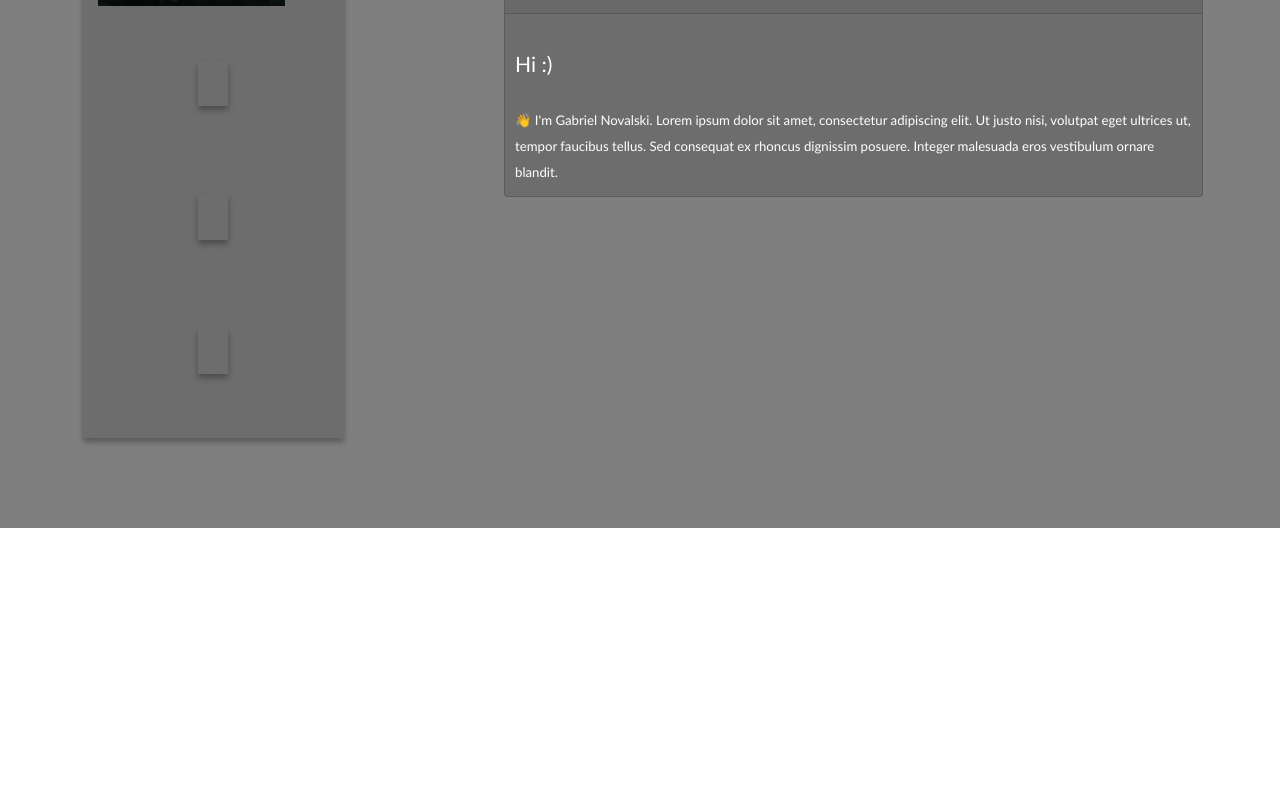
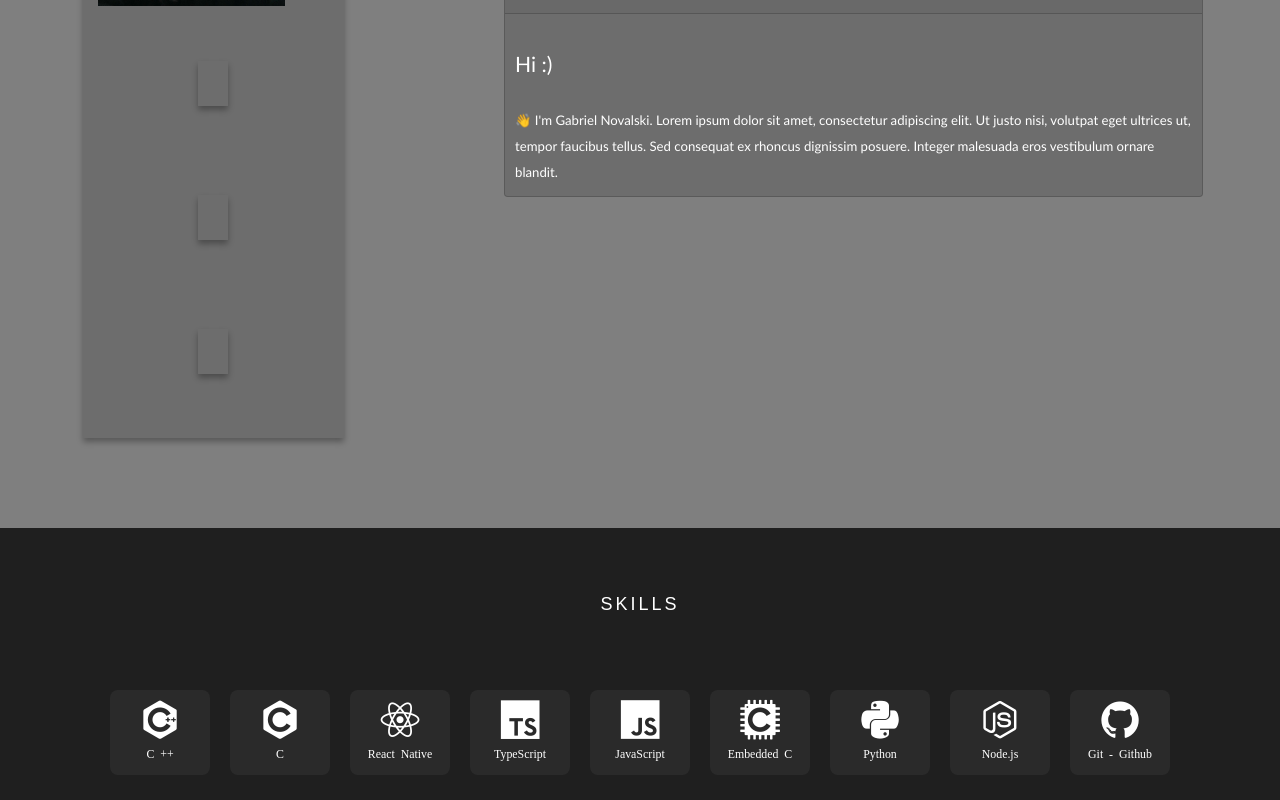
Before and after one commit to gab5987/web-portfolio, a React (Create React App) app: page / in a window 1280 px wide. Shown: the part 947-1747 px from the top of the page. Before the commit the page ends 1475 px from the top, so only its background shows below. Built offline with nearby package versions, Linux system fonts and the light colour scheme; some icons are missing.

Commit message:
FEAT. Added skills section

```diff
--- a/public/portfolio_shared_data.json
+++ b/public/portfolio_shared_data.json
@@ -14,5 +14,54 @@
         }
       ],
       "image": "myProfile.jpg"
+    },
+    "skills": {
+      "icons": [
+        {
+          "name": "C ++",
+          "class": "devicon-cplusplus-plain",
+          "level": "95"
+        },
+        {
+          "name": "C",
+          "class": "devicon-c-plain",
+          "level": "95"
+        },
+        {
+          "name": "React Native",
+          "class": "devicon-react-plain",
+          "level": "80"
+        },
+        {
+          "name": "TypeScript",
+          "class": "devicon-typescript-plain",
+          "level": "90"
+        },
+        {
+          "name": "JavaScript",
+          "class": "devicon-javascript-plain",
+          "level": "70"
+        },
+        {
+          "name": "Embedded C",
+          "class": "devicon-embeddedc-plain",
+          "level": "75"
+        },
+        {
+          "name": "Python",
+          "class": "devicon-python-plain",
+          "level": "85"
+        },
+        {
+          "name": "Node.js",
+          "class": "devicon-nodejs-plain",
+          "level": "65"
+        },
+        {
+          "name": "Git - Github",
+          "class": "devicon-github-plain",
+          "level": "60"
+        }
+      ]
     }
   }
--- a/public/res_primaryLanguage.json
+++ b/public/res_primaryLanguage.json
@@ -3,7 +3,8 @@
       "description_header": "Hi",
       "description": "👋 I'm Gabriel Novalski. Lorem ipsum dolor sit amet, consectetur adipiscing elit. Ut justo nisi, volutpat eget ultrices ut, tempor faucibus tellus. Sed consequat ex rhoncus dignissim posuere. Integer malesuada eros vestibulum ornare blandit. ",
       "section_name": {
-        "about": "About me"
+        "about": "About me",
+        "skills": "Skills"
       }
     }
   }
--- a/public/res_secondaryLanguage.json
+++ b/public/res_secondaryLanguage.json
@@ -3,7 +3,8 @@
       "description_header": "Olá",
       "description": "👋 Me chamo Gabriel Novalski. Lorem ipsum dolor sit amet, consectetur adipiscing elit. Ut justo nisi, volutpat eget ultrices ut, tempor faucibus tellus. Sed consequat ex rhoncus dignissim posuere. Integer malesuada eros vestibulum ornare blandit. ",
       "section_name": {
-        "about": "Sobre mim"
+        "about": "Um pouco sobre mim",
+        "skills": "Meus conhecimentos"
       }
     }
   }
--- a/src/App.js
+++ b/src/App.js
@@ -3,6 +3,8 @@ import $ from "jquery";
 import "./App.scss";
 import Header from "./components/Header";
 import About from "./components/About";
+import Skills from "./components/Skills";
+
 
 
 class App extends Component {
@@ -119,6 +121,10 @@ class App extends Component {
           resumeBasicInfo={this.state.resumeData.basic_info}
           sharedBasicInfo={this.state.sharedData.basic_info}
         />
+        <Skills
+          sharedSkills={this.state.sharedData.skills}
+          resumeBasicInfo={this.state.resumeData.basic_info}
+        />
       </div>
     );
   }
--- /dev/null
+++ b/src/components/Skills.js
@@ -0,0 +1,44 @@
+import React, { Component } from "react";
+
+class Skills extends Component {
+  render() {
+    if (this.props.sharedSkills && this.props.resumeBasicInfo) {
+      var sectionName = this.props.resumeBasicInfo.section_name.skills;
+      var skills = this.props.sharedSkills.icons.map(function (skills, i) {
+        return (
+          <li className="list-inline-item mx-3" key={i}>
+            <span>
+              <div className="text-center skills-tile">
+                <i className={skills.class} style={{ fontSize: "220%" }}>
+                  <p
+                    className="text-center"
+                    style={{ fontSize: "30%", marginTop: "4px" }}
+                  >
+                    {skills.name}
+                  </p>
+                </i>
+              </div>
+            </span>
+          </li>
+        );
+      });
+    }
+
+    return (
+      <section id="skills">
+        <div className="col-md-12">
+          <div className="col-md-12">
+            <h1 className="section-title">
+              <span className="text-white">{sectionName}</span>
+            </h1>
+          </div>
+          <div className="col-md-12 text-center">
+            <ul className="list-inline mx-auto skill-icon">{skills}</ul>
+          </div>
+        </div>
+      </section>
+    );
+  }
+}
+
+export default Skills;
```
